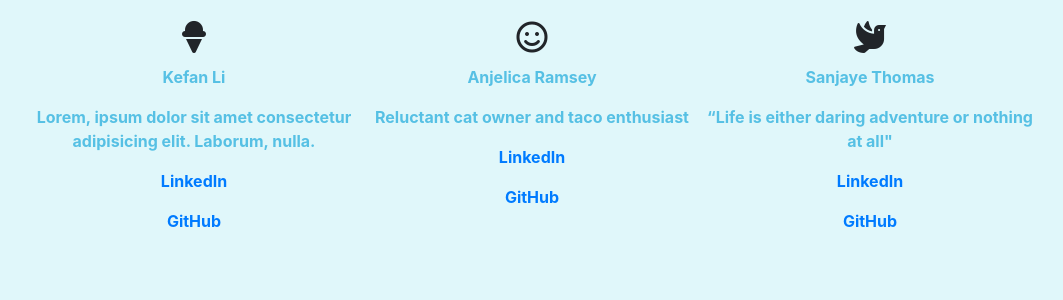
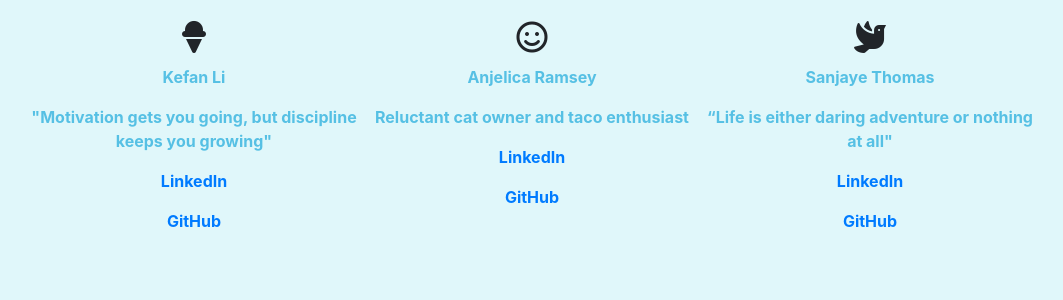
Before and after one commit to Sanjaye22/CUBootcamp-Final-Project, a Flask app: page /profile in a window 1280 px wide. Shown: the part 147-447 px from the top of the page, without its empty margins (108-1171 px from the left). Run offline with Flask 2, Linux system fonts and the light colour scheme; some libraries are stand-ins or nearby versions.

Commit message:
commented some code

```diff
--- a/Flask/Templates/profile.html
+++ b/Flask/Templates/profile.html
@@ -51,7 +51,7 @@
           <div class="col-md-4 py-5">
             <h2><i class="fas fa-ice-cream"></i></h2>
             <p class="service-names">Kefan Li</p>
-            <p class="service-description">Lorem, ipsum dolor sit amet consectetur adipisicing elit. Laborum, nulla.</p>
+            <p class="service-description">"Motivation gets you going, but discipline keeps you growing"</p>
             <p class="linkedin"> <a href="https://www.linkedin.com/in/kefan-keke-li"> LinkedIn</a> </p>
             <p class="git-pages"> <a href="https://github.com/kli99"> GitHub </a></p>
           </div>
```
